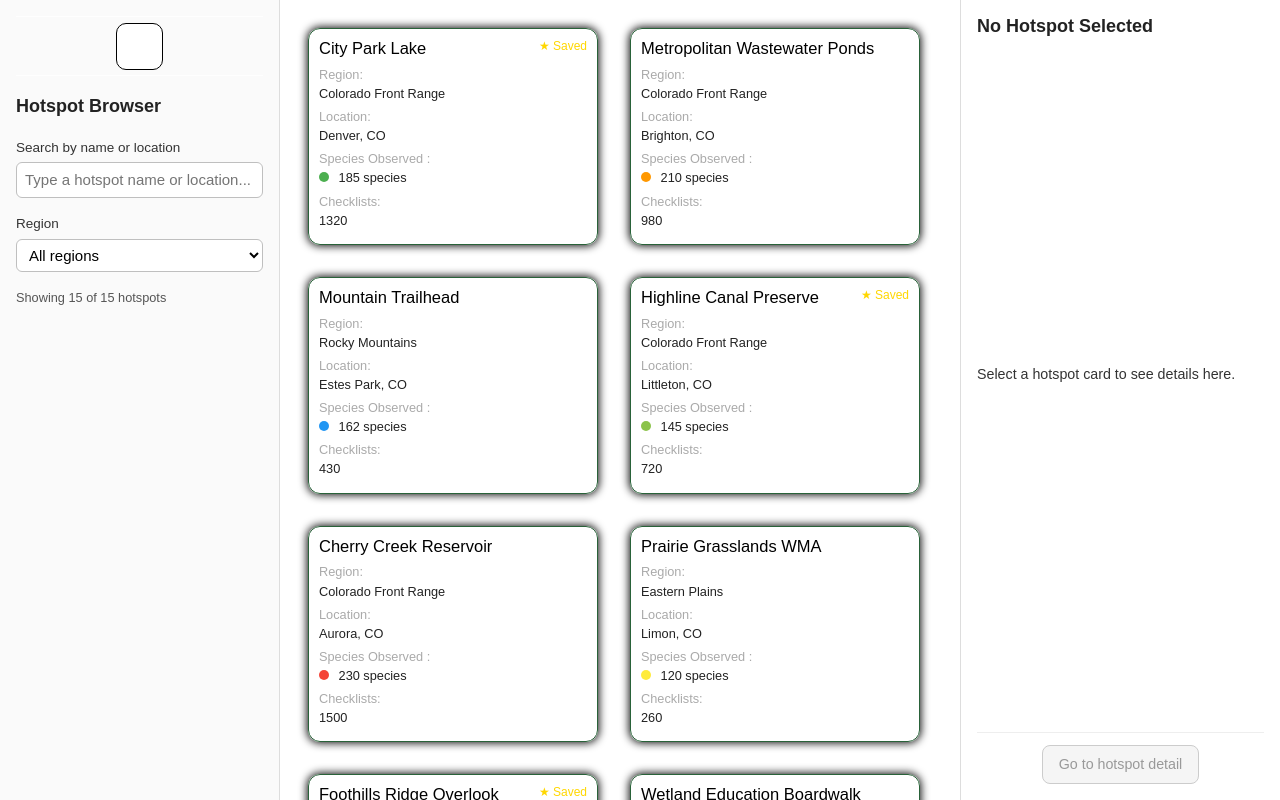
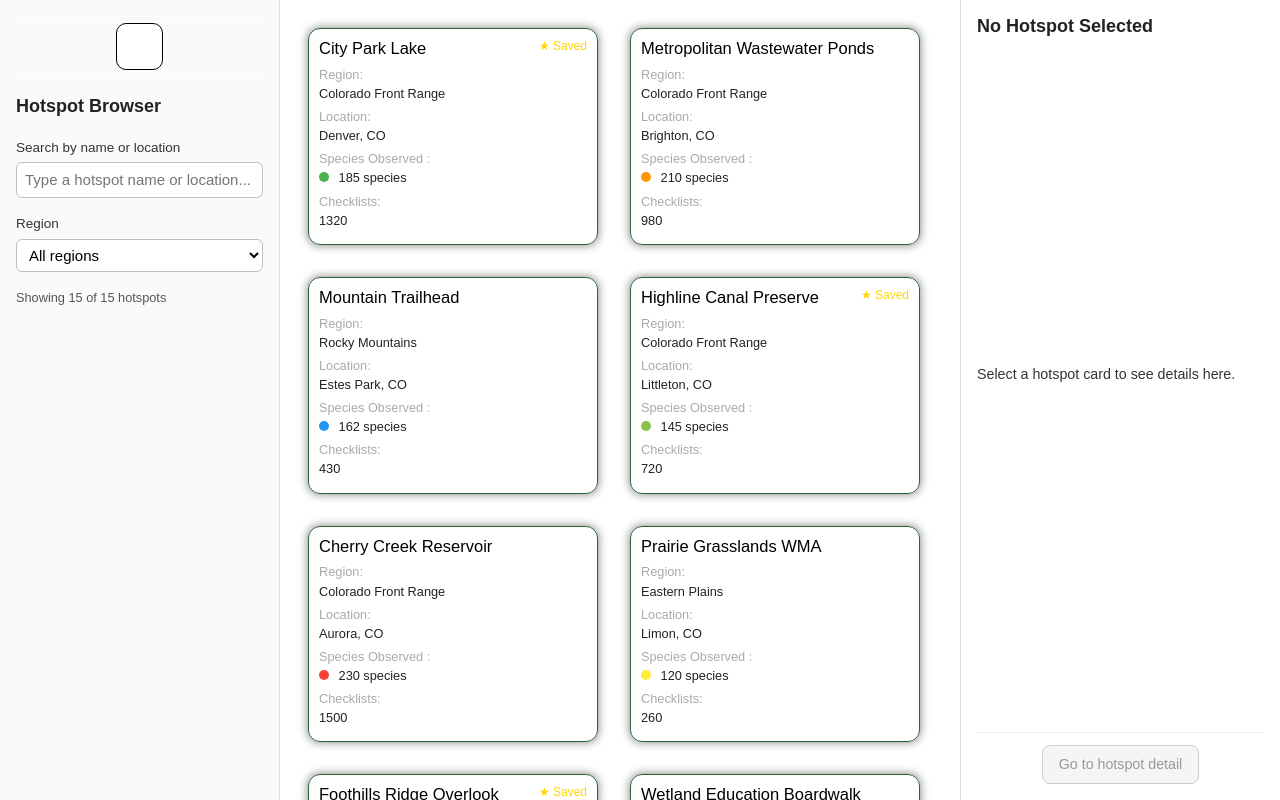
Before and after one commit to BrooktieFrogge/EBird_Hotspot_Ranker, a Vue app in the folder client/: page /hotspot-search in a window 1280 px wide. Built offline with nearby package versions, Linux system fonts and the light colour scheme; some icons are missing.

Commit message:
starting glow

```diff
--- a/client/src/components/HotspotCard.vue
+++ b/client/src/components/HotspotCard.vue
@@ -1,7 +1,6 @@
 <template>
   <div
-    :class="['hotspot-card', { selected: isSelected }]"
-    @click="handleClick"
+    :class="['hotspot-card', { 'selected': isSelected }]" @click="handleClick"
   >
     <!-- Title -->
     <h3>{{ name }}</h3>
@@ -103,7 +102,7 @@ export default defineComponent({
   methods: {
     handleClick() {
       // bubble up the click so the parent can route to HotspotDetail
-      this.$emit('click', this.id);
+      this.$emit('click', this.isSelected);
     },
   },
 });
@@ -116,15 +115,17 @@ export default defineComponent({
   padding: 10px;
   max-width: 290px;
   font-family: Arial, sans-serif;
-  box-shadow: 0 0 8px 1px #0e0e0e;
+  box-shadow: 0 0 8px 1px #949494;
   cursor: pointer;
   margin: 8px;
   position: relative;
 }
 
 .hotspot-card.selected {
-  border-color: #71e7ff;
-  box-shadow: 0 0 10px 1px rgba(113, 231, 255, 0.7);
+  border: 1px solid #71e7ff;
+  padding: 10px;
+  box-shadow: 0 0 10px 1px rgba(113, 231, 255, 0.7); /* Glow effect */
+  transition: box-shadow 0.3s ease; /* Smooth transition */
 }
 
 h3 {
```
